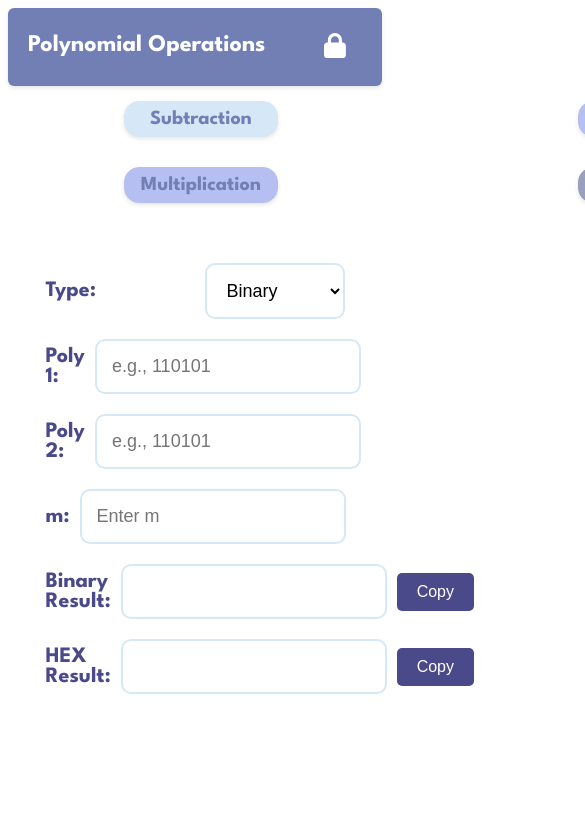
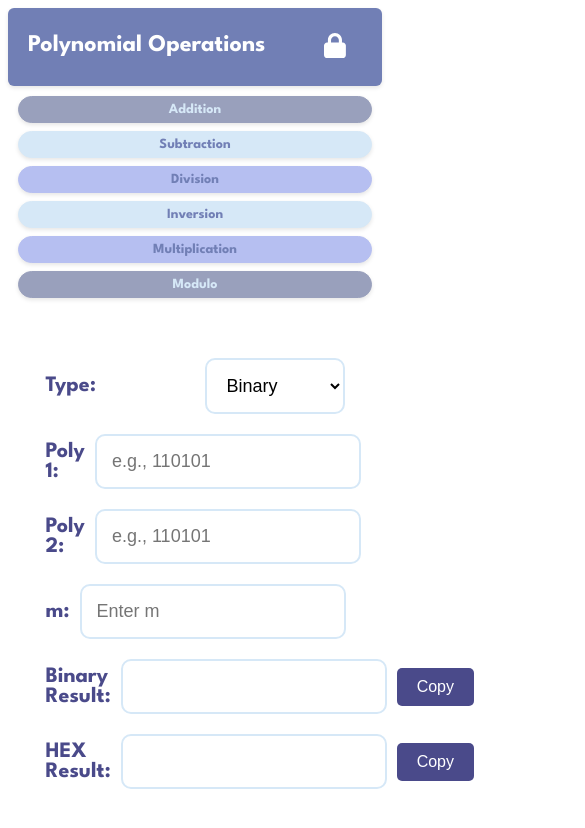
Before and after one commit to hawraakhalil/Polynomial_Arithmetic_Frontend, a React (Create React App) app: page /operations in a window 390 px wide. Shown: the top 828 px of the page, 585 px wide, since content can reach past the window. Built offline with nearby package versions, Linux system fonts and the light colour scheme; a small style sheet from the web is missing.

Commit message:
made the buttons responsive

```diff
--- a/package.json
+++ b/package.json
@@ -4,6 +4,7 @@
   "private": true,
   "dependencies": {
     "@fortawesome/fontawesome-free": "^6.7.1",
+    "@fortawesome/fontawesome-svg-core": "^6.7.1",
     "@fortawesome/free-regular-svg-icons": "^6.7.1",
     "@fortawesome/free-solid-svg-icons": "^6.7.1",
     "@fortawesome/react-fontawesome": "^0.2.2",
--- a/src/components/OperationsButtons.css
+++ b/src/components/OperationsButtons.css
@@ -51,3 +51,28 @@
     transform: scale(1);
     box-shadow: 0 1px 3px rgba(0, 0, 0, 0.1);
   }
+
+  @media (max-width: 768px) {
+    .operations-buttons {
+      grid-template-columns: repeat(2, 1fr); /* Two buttons per row on smaller screens */
+      gap: 10px; /* Adjust spacing */
+      margin: 10px; /* Reduce margins */
+    }
+
+    .operation-button {
+      font-size: 16px;
+      padding: 8px 12px;
+    }
+  }
+
+  @media (max-width: 480px) {
+    .operations-buttons {
+      grid-template-columns: repeat(1, 1fr);
+      gap: 8px;
+    }
+
+    .operation-button {
+      font-size: 14px;
+      padding: 6px 10px;
+    }
+  }
```
Also changed, not shown: 1 other file (tests, documents, lock files or other folders).
